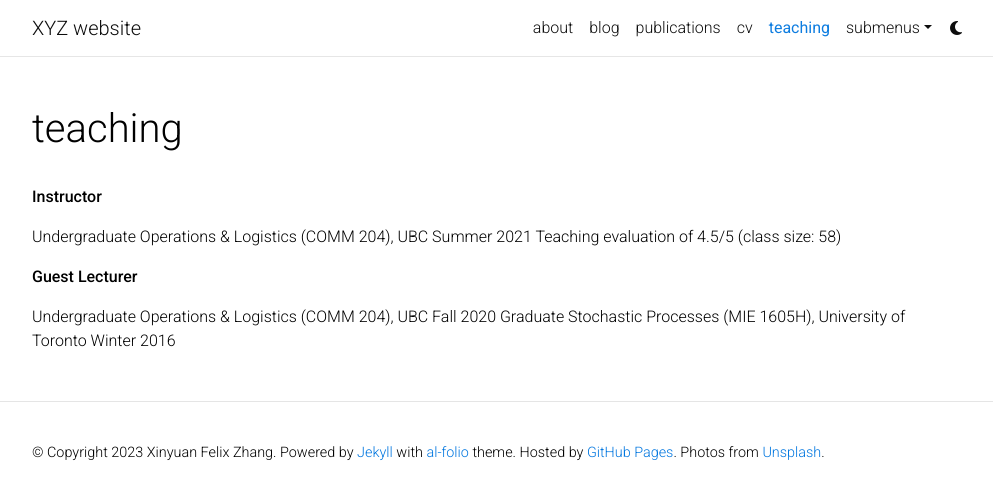
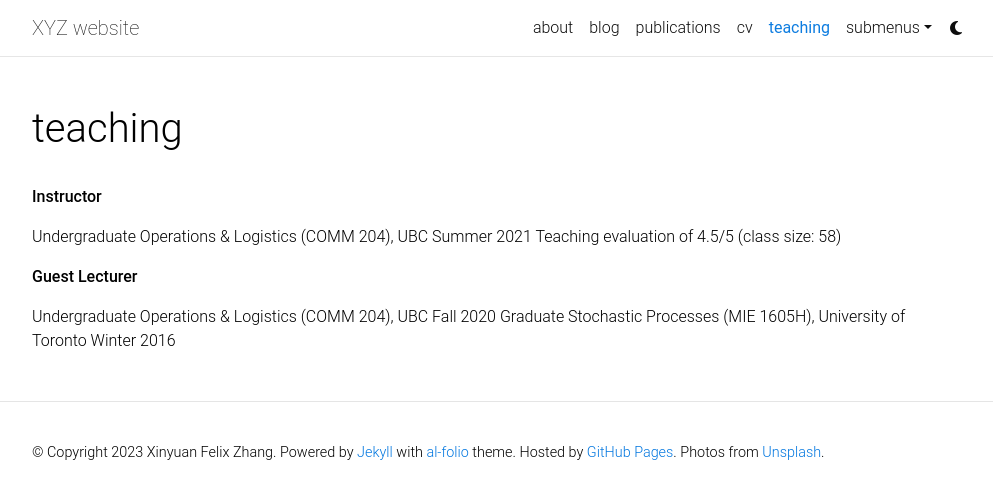
Before and after one commit to xyz2023ca/xyz2023ca.github.io, a Jekyll site: the page built from _pages/teaching.md, in a window 1280 px wide. Shown: the top 499 px of the page, without its empty margins (143-1136 px from the left). Built offline with Jekyll 4.4.1, drawn with Linux system fonts in a browser that asks for light colours; comment, search, counter and statistics services are not loaded; a style sheet for code colours, icons or effects is not loaded.

Commit message:
UPDATE _includes/head.html: <link> google fonts from Roboto to Inter

```diff
--- a/_includes/head.html
+++ b/_includes/head.html
@@ -11,7 +11,7 @@
     <!-- Fonts & Icons -->
     <link rel="stylesheet" href="https://cdn.jsdelivr.net/npm/@fortawesome/fontawesome-free@{{ site.fontawesome.version }}/css/all.min.css" integrity="{{ site.fontawesome.integrity }}" crossorigin="anonymous">
     <link rel="stylesheet" href="https://cdn.jsdelivr.net/npm/academicons@{{ site.academicons.version }}/css/academicons.min.css" integrity="{{ site.academicons.integrity }}" crossorigin="anonymous">
-    <link rel="stylesheet" type="text/css" href="https://fonts.googleapis.com/css?family=Roboto:300,400,500,700|Roboto+Slab:100,300,400,500,700|Material+Icons">
+    <link rel="stylesheet" type="text/css" href="https://fonts.googleapis.com/css?family=Inter:400,700|Material+Icons">
 
     <!-- Code Syntax Highlighting -->
     <link rel="stylesheet" href="https://cdn.jsdelivr.net/gh/jwarby/jekyll-pygments-themes@master/{{ site.highlight_theme_light | append: '.css' }}" media="" id="highlight_theme_light" />
```
